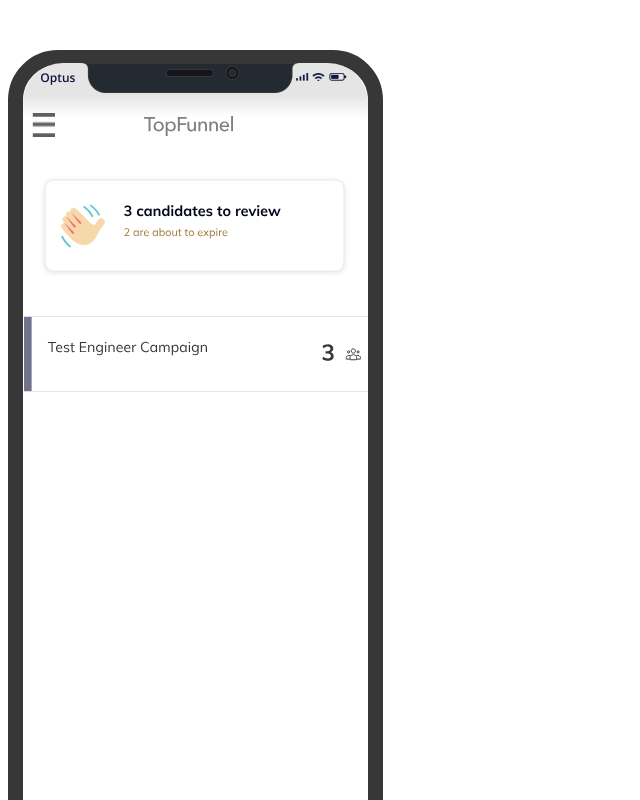
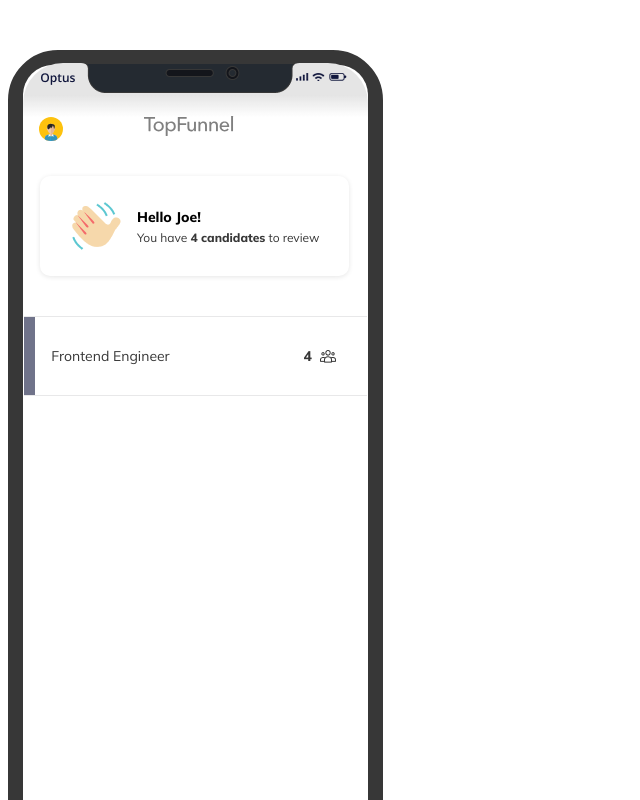
Before and after one commit to ktso11/tf-prototype2, a plain HTML site: page index.html in a window 1280 px wide. Both pictures are taken after a click on the picture 43 px from the left and 125 px from the top of the page. Shown: the whole page, without its empty margins (0-640 px from the left). Drawn offline with nearby package versions, Linux system fonts and the light colour scheme.

Commit message:
removed svg, and coded home view

```diff
--- a/index.html
+++ b/index.html
@@ -12,30 +12,29 @@
   </head>
 
   <body>
-
     <div class="results"></div>
     <main class="frame">
-
       <div class="screen">
         <header class="screen-upper">
           <img  src="assets/meta.png">
-
-
           <nav>
-            <img class="back-icon" id="nav-btn" src="assets/backicon.png">
+            <img class="back-icon" id="nav-btn" name="userIcon" src="assets/backicon.png">
           </nav>
         </header>
 
         <div id="candidate-container__btn" class="candidate-container__btn">
+          <div class="btn-no " id="click-no" role="button"> <img id="click-no" class="btn-img-no click-no" src="assets/cross.png"> </div>
+          <div class="btn-skip" id="click-skip" role="button"> <img id="click-skip"  class="btn-img-skip" src="assets/skip.png"> </div>
           <div class="btn-yes" id="click-yes" role="button"> <img id="click-yes" class="btn-img-yes " src="assets/check.png"></div>
-          <div class="btn-skip" id="click-skip" role="button"> <img id="click-skip"  class="btn-img-skip" src="assets/skip.png"> </div>
-          <div class="btn-no " id="click-no" role="button"> <img id="click-no" class="btn-img-no click-no" src="assets/cross.png"> </div>
         </div>
-        <section class="user-menu"><img  src="assets/usermenu.png"></section>
+
         <section class="candidate-container">
 
+          <section class="user-menu">
+            <img class="menu-img" src="assets/usermenu.png">
+          </section>
+          <div class="black-screen"></div>
         </section>
-      <!-- </div><div class="frame-border"></div> -->
     </main>
 
     <script src="js/scripts.js"></script>
--- a/js/scripts.js
+++ b/js/scripts.js
@@ -1,43 +1,32 @@
-const appendKeywords = (keywords) => {
-  return keywords.map((el) => (`<span class="candidate-employment-keywords">${el}</span>`)).join('');
-}
-
-$(document).ready(function(){
-
-  let cards = document.querySelector('.candidate-container')
-  let btnContainer = document.querySelector('.candidate-container__btn')
-  let bkBtn = document.querySelector('.back-icon')
-  let acceptedCandidates = []
-  let rejectedCandidates = []
 
 const candidates = [
   {
-      name: 'Eli Jo',
-      currentTitle: 'Developer',
+    name: 'Ellie Jo',
+    currentTitle: 'Lead Developer',
     currentEmployer: 'Google',
     location: 'San Francisco',
     yearsExperience: '10+',
     school: 'UCSF',
     degree: 'PHD',
     subject: 'Computer Science',
-      workedFor: ['Facebook', 'Linkedin'],
+    workedFor: ['Google', 'Facebook'],
     employmentHistory: [{
-        title: 'Developer',
+      title: 'Lead Developer',
       employer: 'Google',
       dates: 'Jun 2013 to Present',
-        keywords: ["C++", "CSS", "Java", "react", "Design System", "UI", "Prototype"]
+      skills: ["C++", "CSS", "Java", "react", "Design System", "UI", "Prototype"]
     },
     {
-        title: 'Cook',
+      title: 'Software Architect',
       employer: 'Facebook',
       dates: 'Jun 2010 to Jun 2013',
-        keywords: ["HTML", "CSS", "UX"]
+      skills: ["HTML", "CSS", "UX"]
     },
     {
       title: 'Jr Deveopler',
       employer: 'Linkedin',
       dates: 'Jun 2007 to Jun 2010',
-        keywords: ["Javascript", "CSS", "Jquery"]
+      skills: ["Javascript", "CSS", "Jquery"]
     }]
   },
   {
@@ -49,96 +38,107 @@ $(document).ready(function(){
     school: 'Stanford University',
     degree: 'Master',
     subject: 'Computer Engineering',
-      workedFor: ['Facebook', 'Linkedin'],
+    workedFor: ['Adobe', 'Facebook'],
     employmentHistory: [{
-        title: 'Developer',
-        employer: 'Google',
+      title: 'Web Developer',
+      employer: 'Adobe',
       dates: 'Jun 2013 to Present',
-        keywords: ["Java", "Docker", "React"]
+      skills: ["Java", "Docker", "React"]
     },
     {
-        title: 'Volunteer',
+      title: 'UX Engineer',
       employer: 'Facebook',
       dates: 'Jun 2010 to Jun 2013',
-        keywords: ["Javascript", "CSS", "Jquery"]
+      skills: ["Javascript", "CSS", "Jquery"]
     },
     {
       title: 'Jr Deveopler',
       employer: 'Linkedin',
       dates: 'Jun 2007 to Jun 2010',
-        keywords: ["Javascript", "CSS", "Jquery"]
+      skills: ["Javascript", "CSS", "Jquery"]
     }]
   },
   {
-      name: 'Will Smith',
-      currentTitle: 'Developer',
-      currentEmployer: 'Google',
-      location: 'San Francisco',
+    name: 'Bill Smith',
+    currentTitle: 'Content Creator',
+    currentEmployer: 'Youtube',
+    location: 'Los Angeles',
     yearsExperience: '10+',
-      school: 'UCSF',
-      subject: 'Computer Science',
+    school: 'University of California - LA',
+    subject: 'Threatre',
     degree: 'Bachelors',
-      workedFor: ['Microsoft', 'Linkedin'],
+    workedFor: [ 'Youtube', 'Apple'],
     employmentHistory: [{
-        title: 'Janitor',
-        employer: 'Microsoft',
-        dates: 'Jun 2013 to Present',
-        keywords: ["Javascript", "CSS", "Jquery", "React", "Sass", "Angular"]
+      title: 'Content Creator',
+      employer: 'Youtube',
+      dates: 'Jun 2020 to Present',
+      skills: []
     },
     {
-        title: 'Software Engineer',
-        employer: 'Facebook',
-        dates: 'Jun 2010 to Jun 2013',
-        keywords: ["Javascript", "CSS", "Jquery"]
+      title: 'Receptionist',
+      employer: 'Apple',
+      dates: 'Jun 1994 to Feb 1995',
+      skills: []
+    }]
   },
   {
-        title: 'Developer',
-        employer: 'Microsoft',
-        dates: 'Jun 2010 to Feb 2010',
-        keywords: ["Javascript", "CSS", "Jquery"]
+    name: 'Scarlet Jo',
+    currentTitle: 'Frontend Engineer',
+    currentEmployer: 'Cypress',
+    location: 'San Francisco',
+    yearsExperience: '8',
+    school: 'Waterloo University',
+    degree: 'Bachelor',
+    subject: 'Computer Engineering',
+    workedFor: ['Cypress', 'Apple'],
+    employmentHistory: [{
+      title: 'Frontend Engineer',
+      employer: 'Cypress',
+      dates: 'Jun 2013 to Present',
+      skills: ["Java", "Docker", "React"]
     },
     {
-        title: 'Intern',
-        employer: 'Twitter',
-        dates: 'Jun 2007 to Feb 2010',
-        keywords: ["Docker", "Java", "Jquery"]
+      title: 'UX Engineer',
+      employer: 'Apple',
+      dates: 'Jun 2010 to Jun 2013',
+      skills: ["Javascript", "CSS", "Jquery"]
+    },
+    {
+      title: 'Product Designer',
+      employer: 'Linkedin',
+      dates: 'Jun 2007 to Jun 2010',
+      skills: ["Javascript", "CSS", "Jquery"]
     }]
-    }
+  },
 ];
 
-  appendCard()
-
-
-  // $('.user-menu').hide('')
-
-  function appendCard(index = 0){
+const appendCard = (index = 0) => {
+  $('#nav-btn').attr({'src':"assets/backicon.png", "name":"backIcon"})
     if(candidates.length === index) {
-      // When no candidates available
       $('.candidate-container__btn').addClass('back-icon-fade')
       $('.candidate-container').append(`<div class="candidate-container__card"></div>`)
       $('.candidate-container__card').append(`
         <section class="complete-container">
           <img src="assets/confetti.png">
-          <p class="complete-container-text">You've completed all candidate review for this campaign. </p>
-          <p class="complete-container-text">TopFunnel will take it from here</p>
+          <p class="complete-container-text">You've completed all candidate reviews for this campaign. </p>
+          <p class="complete-container-text">TopFunnel will take it from here!</p>
           <button role="button" class="bk-btn">Back to Campaigns</button>
         </section>
       `)
     } else {
       const candidate = candidates[index];
       const getHistory = appendDetails(candidate.employmentHistory)
-      //figure this out
       $(`.candidate-container`).append(`
         <div class="candidate-container__card" id="${index}">
-        <header class="candidate-container__header ">
+          <header class="candidate-container__header">
             <p class="candidate-header-text candidate-header-name"> ${candidate.name} </p>
             <p class="candidate-header-text candidate-header-position"> ${candidate.currentTitle} at ${candidate.currentEmployer}</p>
             <p class="candidate-header-text candidate-header-summary"> <img class="-header-img-locationmarker" src="assets/locationmarker.png"> ${candidate.location}</p>
             <p class="candidate-header-text candidate-header-summary">Years of Experience <span class="candidate-header-summary-hilight">${candidate.yearsExperience} </span></p>
             <p class="candidate-header-text candidate-header-summary">Attended <span class="candidate-header-summary-hilight">${candidate.school} </span></p>
             <p class="candidate-header-text candidate-header-summary">${candidate.degree} in <span class="candidate-header-summary-hilight">${candidate.subject} </span></p>
-            <p class="candidate-header-text candidate-header-summary">Worked at <span class="candidate-header-summary-hilight">${candidate.employmentHistory[0].employer}</span>&nbsp;and
-            <span class="candidate-header-summary-hilight">${candidate.employmentHistory[1].employer} </span></p>
+            <p class="candidate-header-text candidate-header-summary">Worked at <span class="candidate-header-summary-hilight">${candidate.workedFor[0]}</span>&nbsp;and
+            <span class="candidate-header-summary-hilight">${candidate.workedFor[1]} </span></p>
             <div class="candidate-header-socialmedia">
               <a href="https://github.com/ktso11"><img class="candidate-header-socialmedia-gitHub" alt="github thumbnail" src="assets/git.png"></a>
               <a href="https://www.linkedin.com/in/katie-so/"><img class="candidate-header-socialmedia-linkedin"  alt="linkedin thumbnail" src="assets/linkedin.png"></a>
@@ -157,22 +157,17 @@ $(document).ready(function(){
           </footer>
         </div>
       `)
+
     }
   }
 
-//seperation of concern
-//string interpolation
-//change keyword to skills
-//change variables to jquery everywhere 125... and more
-//use variable caching
-//change fucntion to es6 - they will ask why you have es5 and 6 everywhere
-//move functions that do not acess the DOM to before document ready <--google why
-//- - they might ask why I am hiding UI instead of using pages
+  const appendSkills = (skills) => {
+    return skills.map((el) => (`<span class="candidate-employment-skills">${el}</span>`)).join('');
+  }
 
-
-  function appendDetails(employment){
+  const appendDetails = (employment) => {
     return  employment.map((el) => {
-      const keywords = appendKeywords(el.keywords)
+      const skills = appendSkills(el.skills)
       return (
         `<main class="candidate-container__employment">
             <section class="candidate-employment">
@@ -183,8 +178,8 @@ $(document).ready(function(){
                 <p class="candidate-employment-position"> ${el.title}</p>
                 <p class="candidate-employment-summary"> ${el.employer}</p>
                 <p class="candidate-employment-summary"> ${el.dates}</p>
-                <div class="candidate-employment__keywords-container">
-                  ${keywords}
+                <div class="candidate-employment__skills-container">
+                  ${skills}
                   <img class="candidate-employment-line" src="assets/line2.png">
                 </div>
               </div>
@@ -194,8 +189,13 @@ $(document).ready(function(){
     })
   }
 
+$(document).ready(function(){
 
-
+  let cards = $('.candidate-container');
+  let resultButton = $('.candidate-container__btn')
+  let acceptedCandidates = []
+  let rejectedCandidates = []
+  appendCard()
 
 //Animations/Interactions
   $('.screen').on('scroll', function(){
@@ -206,104 +206,133 @@ $(document).ready(function(){
     }
   })
 
-  let click = 0
-  //count to ensure all candidates are reviewed, and prevent repeats
-  // when check/cross/pass buttons are clicked, click count incredments
-  // assign zindex to current card to ensure new card appended is at the button
-  // apply css to slide card to review new card
-  // remove old card completely from UI
-
-  function intEffect(move, currentIndex){
-    click = click +1
-    $('#'+currentIndex).css('z-index',"5")
-    appendCard(click)
-    $('#'+currentIndex).addClass('candidate-card__slide'+move)
-    setTimeout(function() {
-      $('#'+currentIndex).remove()
-    }, 700);
-  }
-
   //Decison Logic (based on user decision to Accept, Reject or Skip)  ***
-  btnContainer.addEventListener('click', function(event) {
-    //find the index of the card in display
-    let getIndex = document.getElementsByClassName('candidate-container__card')
-    let index = getIndex[getIndex.length-1].id //because I have a timer
-    console.log(index)
+  resultButton.on('click', function(event) {
+    let getIndex = $('.candidate-container__card')
+    let index = getIndex[getIndex.length-1].id
     if(click === candidates.length) {
-      //When out of candidates, remove buttons
       $('.candidate-container__btn').hide()
     }
     if(click < candidates.length && event.target.id === "click-yes"){
+      console.log("clicked")
       acceptedCandidates.push(candidates[index].name)
-      intEffect("right", index)
+      animateSwipe("right", index)
     }
     if(click < candidates.length && event.target.id === "click-no"){
       rejectedCandidates.push(candidates[index].name)
-      intEffect("left",index)
+      animateSwipe("left",index)
     }
     if(click < candidates.length && event.target.id === "click-skip"){
-      //move to end of arr
       candidates.push(candidates[index]);
-      intEffect("left",index)
-      // $('.candidate-container__btn').removeClass('back-icon-fade') //to avoid buttons hide when counter reached
+      animateSwipe("left",index)
     }
   });
 
-  cards.addEventListener('click', function(event){
+  let click = 0
+  const animateSwipe = (...args) => {
+    click = click +1
+    $('#'+args[1]).css('z-index',"5")
+    appendCard(click)
+    $('#'+args[1]).addClass('candidate-card__slide'+args[0])
+    setTimeout(() => {
+      $('#'+args[1]).remove()
+      $('.screen').scrollTop(0)
+    }, 580);
+  }
+
+  cards.on('click', function(event){
+    //Click on Campaign
     if (event.target.className === "campaign-btn"){
-      closeHome()
-    } if (event.target.className === "bk-btn") {
-      openHome()
-      $('.candidate-container__card').append(`
-      <section class="home-container">
+      appendCard(0)
+      $('.candidate-container__btn').removeClass('back-icon-fade')
+      click = 0
+    }
+    //Back to Campaign
+    if (event.target.className === "bk-btn") {
+      backtoDash()
+      // <img class="notification-svg" src="assets/noti-done.svg">
+
+
+      $('.candidate-container').append(`
+        <section class="candidate-container__card">
+          <div class="home-container">
             <img class="tf-logo" src="assets/tf.svg">
-        <img class="notification-svg" src="assets/noti-done.svg">
-        <img role="button" class="campaign-btn__unactive" src="assets/reviewed.svg">
+            <div class="notification-block">
+              <img class="notification-hand" src="assets/confetti.png">
+              <div class="notification-text-container">
+                <span class="notification-greeting">You are all caught up!</span>
+                <p class="notification-msg">Your candidates status will be available soon</p>
+              </div>
+            </div>
+            <section class="campaign-list">
+              <div class="campaign-list-col"></div>
+              <div class="campagin-list-name">Frontend Engineer <p class="campagin-list-reviewdate">Last reviewed Sept 30</p></div>
+              <div class="campaign-list-count">`+click+` <br>Reviewed</div>
+            </section>
+          </div>
         </section>
       `)
     }
   })
 
-  let navToggle = false
-  bkBtn.addEventListener('click', function(event){
-    if(navToggle === true ){
-      closeHome()
-    } else {
-      openHome()
-      $('.candidate-container__card').append(`
-      <section class="home-container">
+  $('.back-icon').on('click', function(event){
+    let icon = event.target.name
+    if(icon === "userIcon" ){
+      $('#nav-btn').attr({'src':"assets/backicon.png", "name":"backIcon"})
+      $('.black-screen').css('height','812')
+      $('.black-screen').toggleClass('black-screen-active')
+      $('.user-menu').addClass('menu__slideright')
+      $('.back-icon').hide()
+      $('.candidate-container__btn').addClass('back-icon-fade')
+    } if(icon === "backIcon" ) {
+      backtoDash()
+      let reviewCount = candidates.length - click
+      $('.candidate-container').append(`
+        <section class="candidate-container__card">
+          <div class="home-container">
             <img class="tf-logo" src="assets/tf.svg">
-        <img class="notification-svg" src="assets/noti.svg">
-        <img class="campaign-btn" src="assets/campaign.svg">
+            <div class="notification-block">
+              <img class="notification-hand" src="assets/hand.png">
+              <div class="notification-text-container">
+                <span class="notification-greeting">Hello Joe!</span>
+                <p class="notification-msg">You have <b>`+ reviewCount + ` candidates</b> to review</p>
+              </div>
+            </div>
+            <section class="campaign-btn campaign-list">
+              <div class="campaign-list-col2"></div>
+              <div class="campagin-list-name2">Frontend Engineer </div>
+              <div class="campaign-list-count2">
+                `+ reviewCount +`
+                <img class="countIcon"src="assets/counticon.png">
+              </div>
+            </section>
+
+          </div>
         </section>
       `)
     }
   })
 
-  function closeHome(){
-    document.getElementById('nav-btn').src="assets/backicon.png"
-    navToggle = 0
-    console.log("clicked on hamburger")
-    // $('.user-menu').addClass('menu__slideright')
+  $('.black-screen').on('click', function(event){
+    $('#nav-btn').attr({'src':"assets/avatar.svg", "name":"userIcon"})
+    $('.user-menu').removeClass('menu__slideright')
+    $('.black-screen').toggleClass('black-screen-active')
+    setTimeout(() => {
+      $('.back-icon').show()
+      $('.black-screen').css('height','0')
+    }, 500)
+  })
+
+  const backtoDash = () => {
+    $('.candidate-container__btn').addClass('back-icon-fade')
     $('.candidate-container__card').remove()
-    $('.candidate-container__btn').removeClass('back-icon-fade')
-    appendCard(0)
-    click = 0
+    $('#nav-btn').attr({'src':"assets/avatar.svg", "name":"userIcon"})
   }
 
-  function openHome(){
-    document.getElementById('nav-btn').src="assets/hamburger.png"
-    navToggle = true
-    // $('.user-menu').removeClass('menu__slideright', 500)
-    $('.candidate-container__btn').addClass('back-icon-fade')
-    $('.candidate-container__card').remove()
-    $('.candidate-container').append(`<div class="candidate-container__card"></div>`)
-  }
-
-  // Show User's clicks throughout session
-  cards.addEventListener('click', function(event){
+  cards.on('click', function(event){
     $('.results').append(`User clicked on "${event.target.className}". <br>`)
-    console.log(acceptedCandidates)
+    console.log("accepted: "+acceptedCandidates)
+    console.log("Rejected: "+rejectedCandidates)
   })
 
 
--- a/stylesheet/main.css
+++ b/stylesheet/main.css
@@ -34,11 +34,11 @@ body {
   z-index: 9;
 }
 
-
 .screen {
-  height: 780px;
+  height: 100%;
+  width: 100%;
   overflow:auto;
-  border-radius: 38px;
+  border-radius: 30px;
   background-color: var(--white);
   /* background: linear-gradient(180deg, rgba(229,229,229,1) 25%, rgba(255,255,255,1) 30%); */
 }
@@ -111,10 +111,11 @@ body {
 
 .candidate-container {
   position: relative;
-  transition: 1s;
+  /* transition: 1s; */
   background-color: var(--white);
+  /* right: 0; */
+  transition: 5s ease-out;
 }
-
 
 .candidate-container__card{
   position: absolute;
@@ -123,10 +124,8 @@ body {
   border: 1px solid var(--light-grey);
   border-bottom: none;
   background-color: var(--white);
+  transition: 1s ease-out;
 }
-
-
-
 
 /* Card Header */
 .candidate-header-text {
@@ -155,6 +154,7 @@ body {
   border-radius: 50px;
   padding: 2px 8px;
   font-weight: 600;
+  display: inline-block;
 }
 
 .candidate-header-socialmedia {
@@ -215,13 +215,13 @@ body {
   font-weight:700;
 }
 
-.candidate-employment__keywords-container {
-  padding-bottom: var(--med-spacing);
+.candidate-employment__skills-container {
+  padding-bottom: var(--sm-spacing);
   display: flex;
   flex-wrap: wrap;
 }
 
-.candidate-employment-keywords {
+.candidate-employment-skills {
   background-color: #B8E7EB;
   border-radius: 50px;
   padding: 2px 8px;
@@ -236,7 +236,7 @@ body {
 }
 
 .candidate-employment__content p {
-  margin-bottom: 2px;
+  margin-bottom: 4px;
 }
 
 
@@ -337,12 +337,47 @@ body {
   position: absolute;
 }
 
-.notification-svg {
+/* .notification-svg {
   top: 110px;
   width: 90%;
   left: 16px;
   height: auto;
   position: absolute;
+} */
+
+.notification-block {
+  top: 110px;
+  width: 90%;
+  left: 16px;
+  box-shadow: 0px 1px 5px rgba(0, 0, 0, 0.1);
+  border-radius: 10px;
+  padding: 8px;
+  height: 100px;
+  display: flex;
+  flex-direction: row;
+  align-items: center;
+  position: absolute;
+}
+.notification-hand{
+  margin-right: var(--sm-med-spacing);
+  margin-left: var(--med-spacing);
+}
+
+.notification-text-container{
+  display: flex;
+  flex-direction: column;
+  justify-content: space-around;
+}
+
+.notification-greeting{
+  font-weight: 800;
+  font-size: 14px;
+}
+.notification-msg {
+  color: var(--dark-grey);
+  font-size: 12px;
+  margin-top: 4px;
+  margin-bottom: 0;
 }
 
 .campaign-btn {
@@ -351,10 +386,84 @@ body {
   position: absolute;
 }
 
-.campaign-btn__unactive {
+.campaign-list {
   top: 250px;
-  width: 355px;
+  height: 80px;
+  width: 100%;
+  display: flex;
+  flex-direction: row;
   position: absolute;
+  border: .5px #e8e8e9;
+  border-style: solid none;
+
+}
+.campaign-list-col{
+  width: 12px;
+  height: 100%;
+  background-color: #CFD0D8;
+}
+
+.campaign-list-col2{
+  width: 12px;
+  height: 100%;
+  background-color: #70738A;
+}
+
+.campagin-list-name {
+  color: #AFAFB2;
+  width: 250px;
+  display: flex;
+  flex-direction: column;
+  align-items: flex-start;
+  justify-content: center;
+  padding-left: var(--sm-med-spacing);
+  font-size: 14px;
+  font-weight: 800;
+}
+
+.campagin-list-reviewdate{
+  font-weight: 300;
+  font-size: 12px;
+  display: inline-block;
+  margin-top: 4px;
+  margin-bottom: 0;
+}
+.campaign-list-count{
+  font-size: 12px;
+  font-weight: 800;
+  text-align: center;
+  color: #AFAFB2;
+  display: flex;
+  justify-content: center;
+  align-items: center;
+  width: 100px;
+}
+
+.campagin-list-name2{
+  color:var(--dark-grey);
+  width: 250px;
+  display: flex;
+  flex-direction: column;
+  align-items: flex-start;
+  justify-content: center;
+  padding-left: var(--sm-med-spacing);
+  font-size: 14px;
+  /* font-weight: 800; */
+}
+
+.campaign-list-count2 {
+  font-size: 14px;
+  font-weight: 800;
+  text-align: center;
+  color: var(--dark-grey);
+  display: flex;
+  flex-direction: row;
+  justify-content: center;
+  align-items: center;
+  width: 100px;
+}
+.countIcon {
+  margin-left: var(--sm-spacing);
 }
 
 .results {
@@ -362,16 +471,47 @@ body {
   position: absolute;
   top: 1200;
 }
+/* User Menu */
+
+.user-menu{
+  position: absolute;
+  left: -500;
+  overflow: hidden;
+  z-index: 4;
+  transition: 1s;
+  top:10px;
+}
+
+.menu__slideright {
+  transition: 1s;
+  left: 0;
+  right: auto;
+}
+
+.black-screen{
+  background-color: rgba(0, 0, 0, 0);
+  height: 0px;
+  width: 100%;
+  transition: background-color 1s ease-out;
+  position: absolute;
+  z-index: 2;
+}
+
+.black-screen-active{
+  background-color: rgba(0, 0, 0, 0.6);
+  transition: background-color  1s ease-out;
+}
+
 /* transitions */
 
 .candidate-card__slideleft {
-  transition: 1.5s;
+  transition: 1.2s;
   left: -900;
   right: auto;
 }
 
 .candidate-card__slideright {
-  transition: 1.5s;
+  transition: 1.2s;
   right: -900;
   left:auto;
 }
@@ -379,8 +519,8 @@ body {
 .back-icon{
   height: 24px;
   width: 24px;
-  top: 20px;
-  left: 8px;
+  top: var(--med-spacing);
+  left: var(--sm-med-spacing);
   position: relative;
   opacity: 1;
   transition: opacity .3s ease-in-out;
@@ -390,16 +530,3 @@ body {
   opacity: 0;
   transition: opacity .3s ease-in-out;
 }
-
-.user-menu{
-  position: absolute;
-  left: -500;
-  overflow: hidden;
-  z-index: 4;
-
-}
-.menu__slideright {
-  transition: 1s;
-  left: 0;
-  right: auto;
-}
```
Also changed, not shown: assets/avatar.svg (added), assets/counticon.png (added), assets/hand.png (added), assets/usermenu.png. Lines whose indentation alone changed are shown as unchanged.
